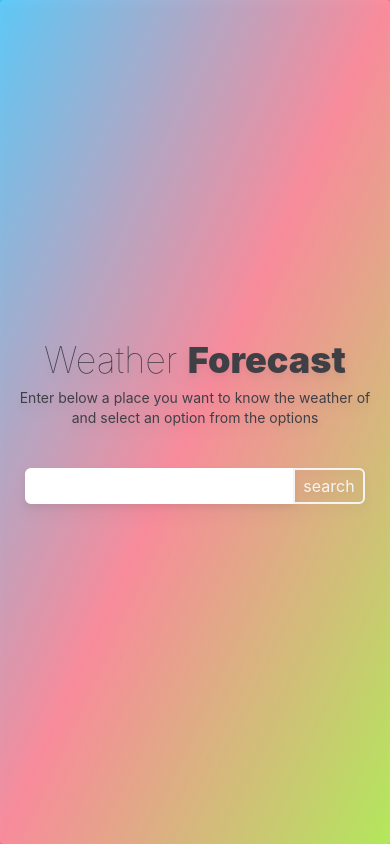
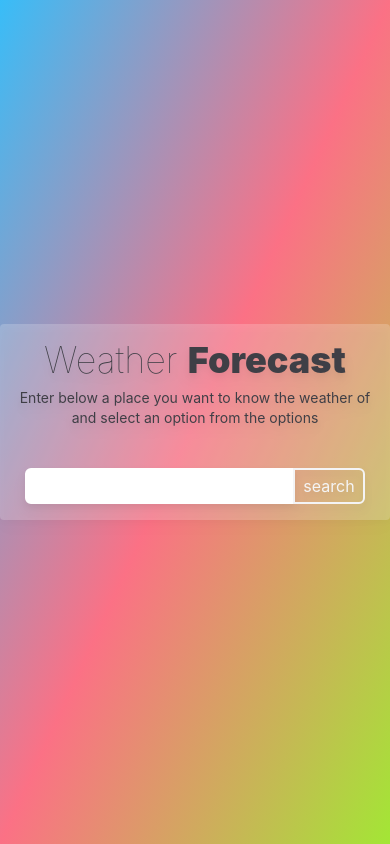
Before and after one commit to ph81/ts-weather, a React (Vite) app: page / in a window 390 px wide. Built offline with nearby package versions, Linux system fonts and the light colour scheme.

Commit message:
chore: styling fixes

```diff
--- a/src/App.tsx
+++ b/src/App.tsx
@@ -1,7 +1,11 @@
 import Home from './pages/Home';
 
 const App = (): JSX.Element => {
-  return <Home />;
+  return (
+    <main className="flex justify-center items-center">
+      <Home />
+    </main>
+  );
 };
 
 export default App;
--- a/src/components/Forecast/Forecast.component.tsx
+++ b/src/components/Forecast/Forecast.component.tsx
@@ -18,8 +18,8 @@ const Forecast = ({ data }: ForecastProps) => {
   const today = data.list[0];
 
   return (
-    <div className="w-full md:max-w-[500px] py-4 md:py-4 md:px-10 lg:px-24 h-full lg:h-auto bg-white bg-opacity-20 backdrop-blur-ls rounded drop-shadow-lg">
-      <div className="mx-auto w-[300px]">
+    <div className="w-full md:max-w-[700px] py-4 md:py-4 md:px-10 lg:px-24 lg:h-auto bg-white bg-opacity-20 backdrop-blur-ls rounded drop-shadow-lg">
+      <div className="mx-auto w-[500px]">
         <section className="text-center">
           <h2 className="text-2xl font-black">
             {data.name} <span className="font-thin">{data.country}</span>
@@ -58,12 +58,15 @@ const Forecast = ({ data }: ForecastProps) => {
 
         <section className="flex flex-wrap justify-between text-zinc-700">
           <div className="w-[140px] text-xs font-bold flex flex-col items-center bg-white/20 backdrop-blur-ls rounded drop-shadow-lg py-4 mb-5">
-            <Sunrise /> <span className="mt-2">{getSunTime(data.sunrise)}</span>
+            Sunrise <Sunrise />{' '}
+            <span className="mt-2">{getSunTime(data.sunrise)}</span>
           </div>
           <div className="w-[140px] text-xs font-bold flex flex-col items-center bg-white/20 backdrop-blur-ls rounded drop-shadow-lg py-4 mb-5">
-            <Sunset /> <span className="mt-2">{getSunTime(data.sunset)}</span>
+            Sunset <Sunset />{' '}
+            <span className="mt-2">{getSunTime(data.sunset)}</span>
           </div>
-
+        </section>
+        <section className="flex flex-wrap justify-between text-zinc-700">
           <Tile
             icon="wind"
             title="Wind"
--- a/src/index.css
+++ b/src/index.css
@@ -11,3 +11,9 @@ body {
   -webkit-font-smoothing: antialiased;
   -moz-osx-font-smoothing: grayscale;
 }
+
+@layer base {
+  :root {
+    @apply flex justify-center items-center bg-gradient-to-br from-sky-400 via-rose-400 to-lime-400 h-[100vh] w-full;
+  }
+}
--- a/src/pages/Home/Home.page.tsx
+++ b/src/pages/Home/Home.page.tsx
@@ -6,8 +6,10 @@ const Home = (): JSX.Element => {
   const { forecast, options, term, onOptionSelect, onSubmit, onInputChange } =
     useForecast();
 
+  console.log(forecast);
+
   return (
-    <main className="flex justify-center items-center bg-gradient-to-br from-sky-400 via-rose-400 to-lime-400 h-[100vh] w-full">
+    <>
       {forecast ? (
         <Forecast data={forecast} />
       ) : (
@@ -19,7 +21,7 @@ const Home = (): JSX.Element => {
           onSubmit={onSubmit}
         />
       )}
-    </main>
+    </>
   );
 };
 
```
